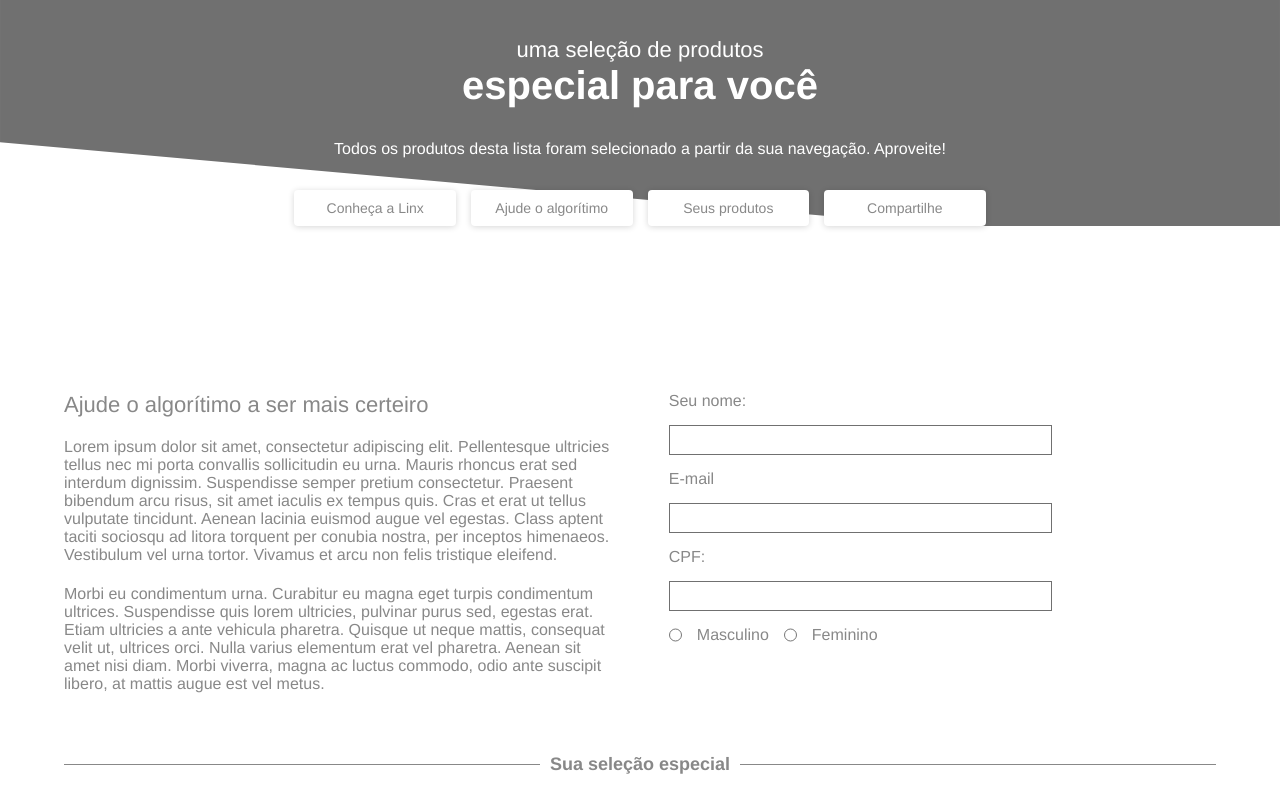
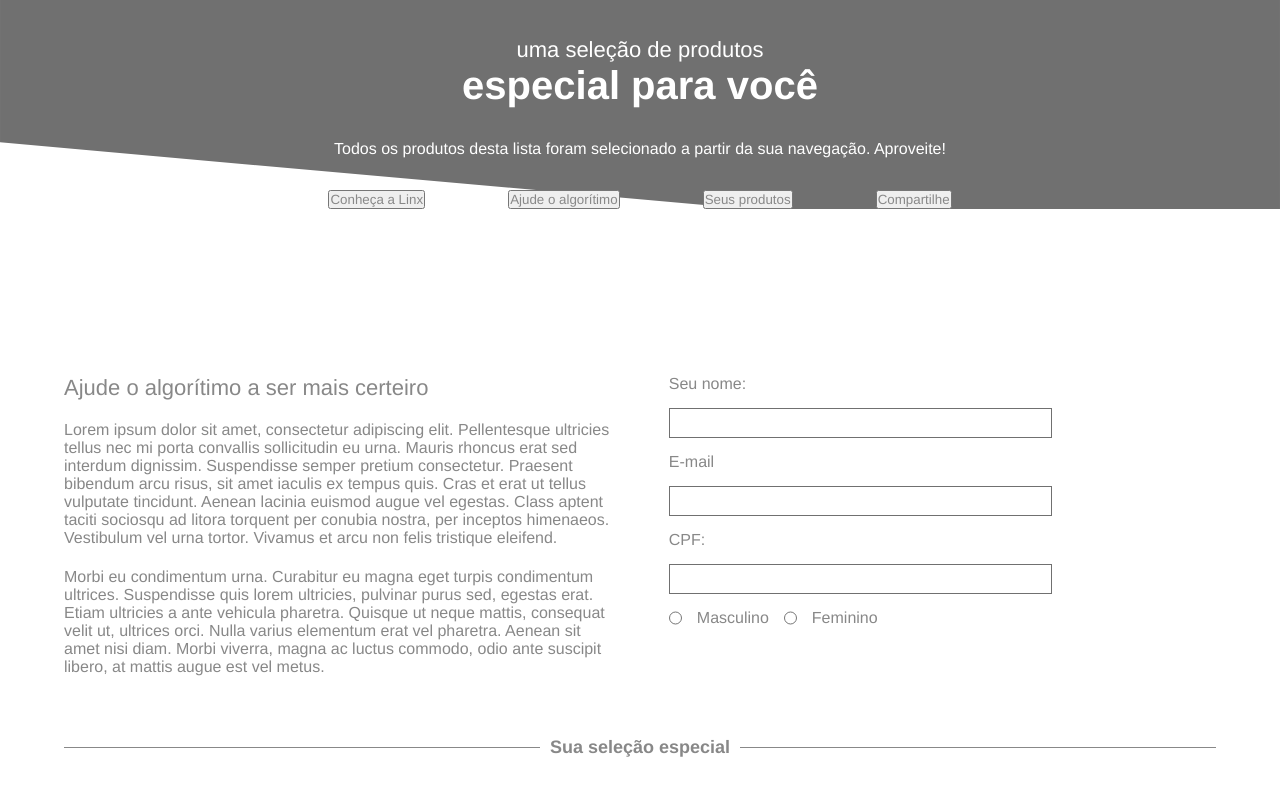
Before and after one commit to Julianaha/products-page, a React (Vite) app: page / in a window 1280 px wide. Built offline with nearby package versions, Linux system fonts and the light colour scheme; no server answers.

Commit message:
fix: altera pra css module

```diff
--- a/src/components/Menu/style.css
+++ b/src/components/Menu/Menu.module.css
@@ -1,4 +1,4 @@
-button {
+.btnMenu {
   background: #ffffff 0% 0% no-repeat padding-box;
   box-shadow: 0px 1px 6px #00000029;
   border: none !important;
--- a/src/components/Menu/index.jsx
+++ b/src/components/Menu/index.jsx
@@ -1,9 +1,9 @@
-import "./style.css";
+import styles from "./Menu.module.css";
 
 export function Menu({ name }) {
   return (
     <>
-      <button>{name}</button>
+      <button className="btnMenu">{name}</button>
     </>
   );
 }
```
